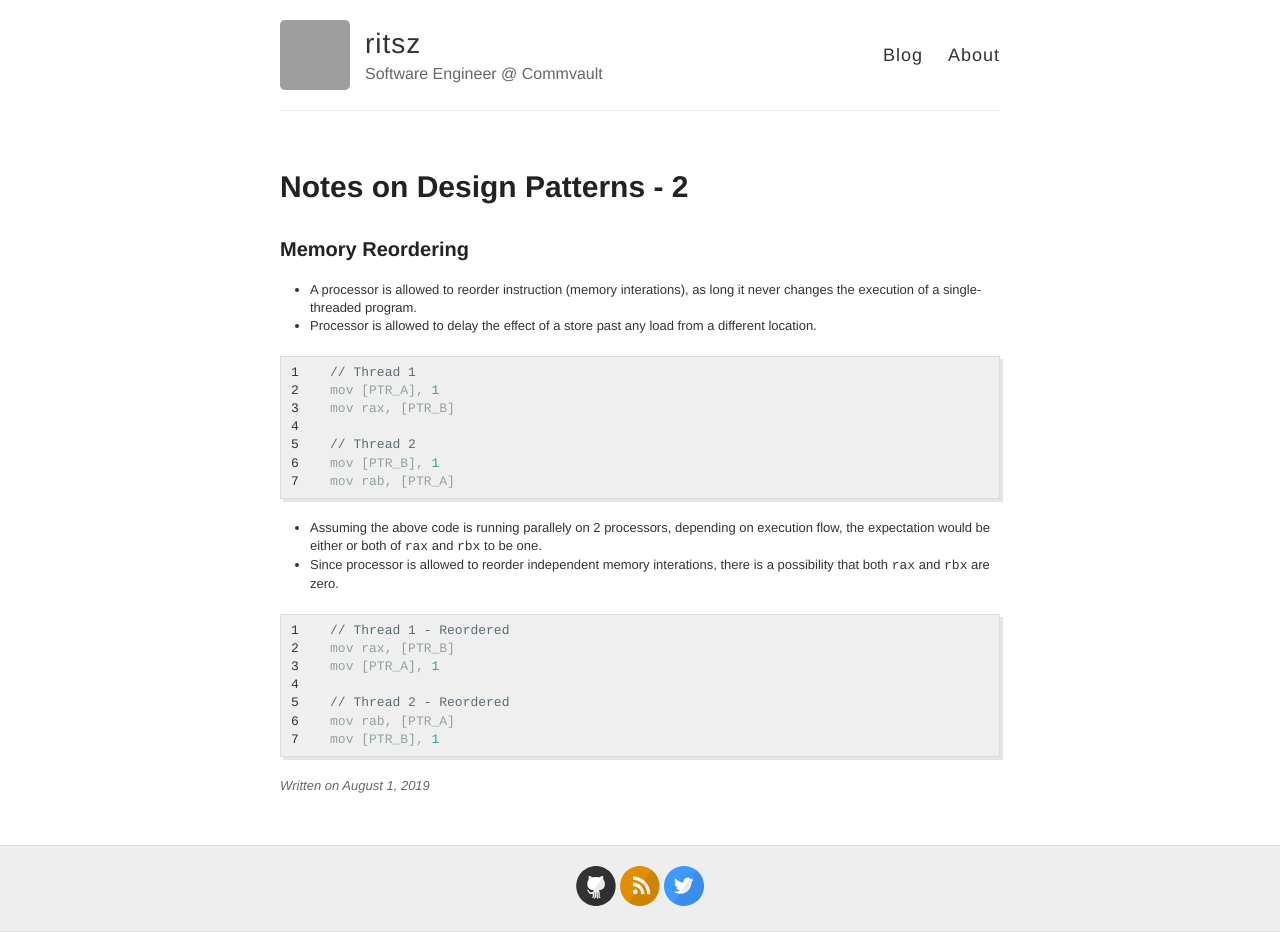
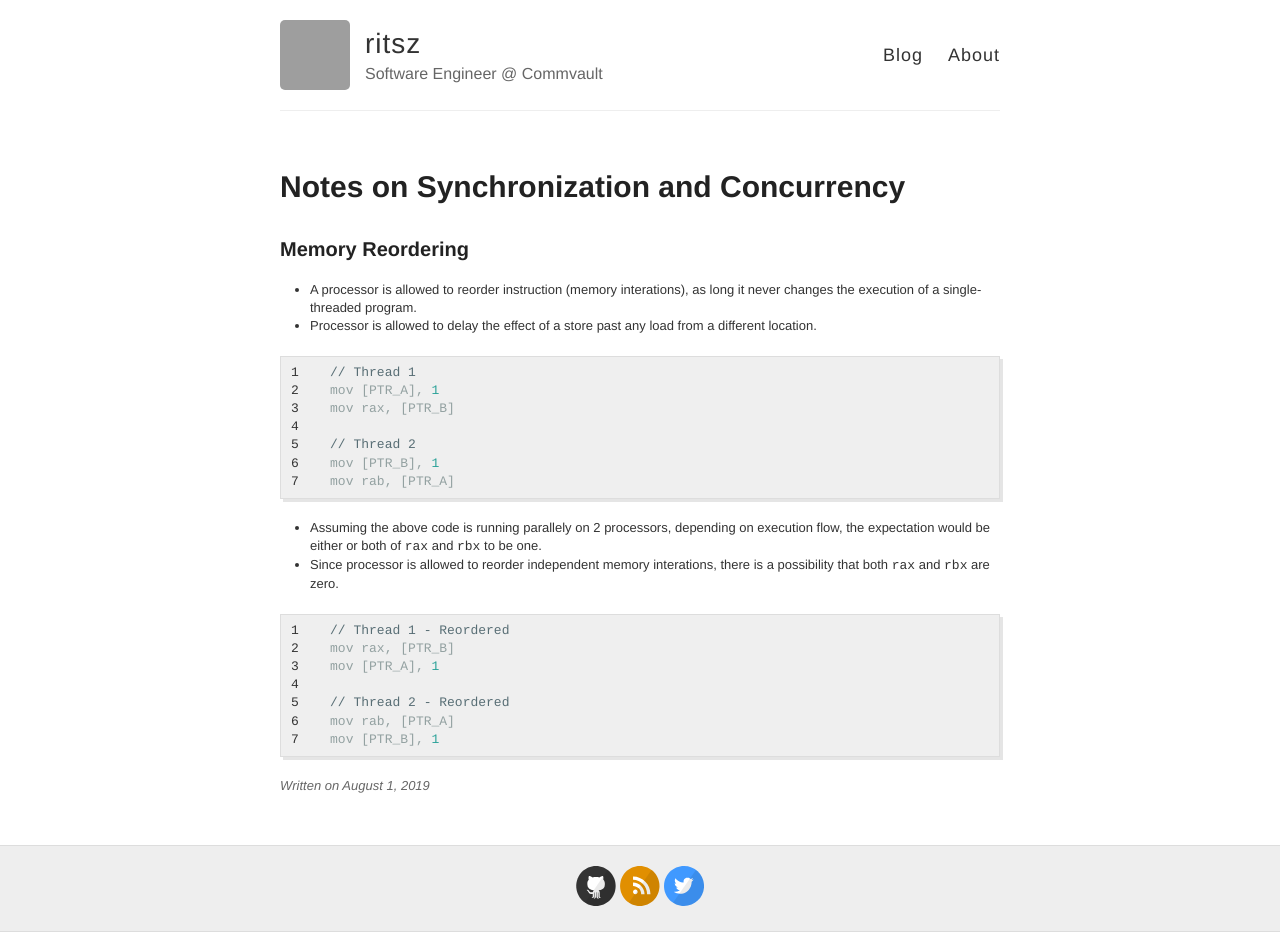
Before and after one commit to ritsz/ritsz.github.io, a Jekyll site: the page built from _posts/2019-08-01-Design-Patterns-02.md, in a window 1280 px wide. Built offline with Jekyll 4.4.1, drawn with Linux system fonts in a browser that asks for light colours; grey boxes are pictures that could not be loaded.

Commit message:
Fix tags and names

```diff
--- a/_posts/2019-08-01-Design-Patterns-02.md
+++ b/_posts/2019-08-01-Design-Patterns-02.md
@@ -1,9 +1,10 @@
 ---
 layout: post
-title: Notes on Design Patterns - 2
+title: Notes on Synchronization and Concurrency
 published: true
 category:
-  - Design Patterns
+  - Operating System
+  - Concurrency
 ---
 
 ### Memory Reordering
```
